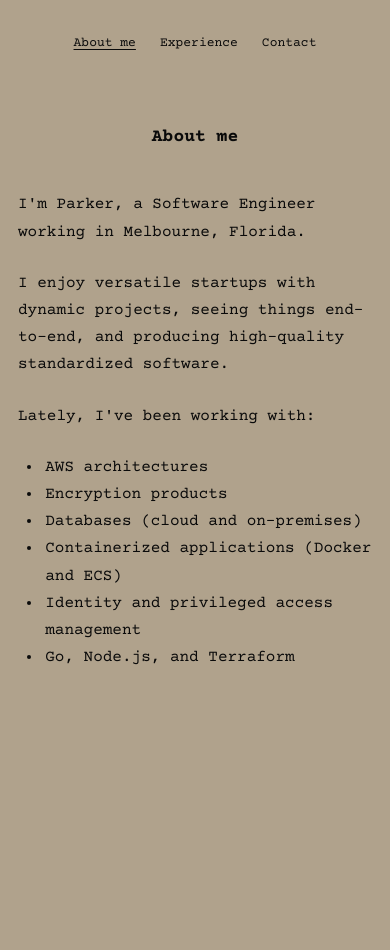
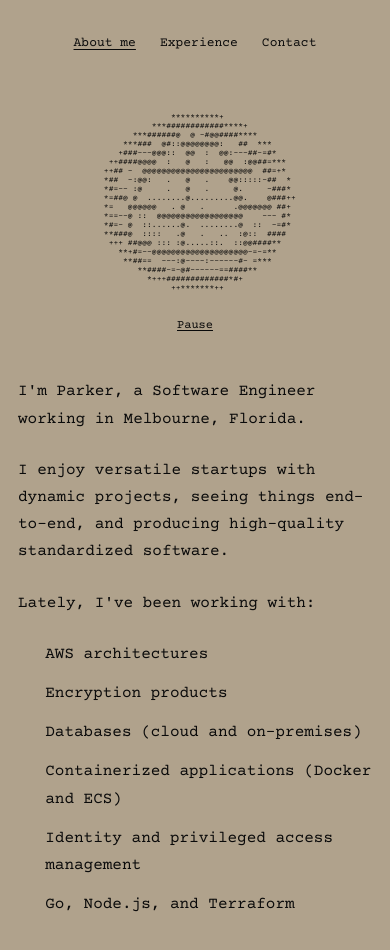
Before and after one commit to pcummings2021/parker-site, a Next.js app: page /about in a window 390 px wide. Shown: the top 950 px of the page. Before the commit the page ends 844 px from the top, so only its background shows below. Built offline with nearby package versions, Linux system fonts and the light colour scheme.

Commit message:
Add rotating ASCII globe and simplify page headings

```diff
--- a/app/about/page.tsx
+++ b/app/about/page.tsx
@@ -1,4 +1,5 @@
 import type { Metadata } from "next";
+import AsciiGlobe from "../components/ascii-globe";
 
 export const metadata: Metadata = {
   title: "About me",
@@ -7,13 +8,14 @@ export const metadata: Metadata = {
 
 export default function AboutPage() {
   return (
-    <main id="main-content" className="page">
-      <h1 className="page-title">About me</h1>
+    <main id="main-content" className="page page-with-globe">
+      <AsciiGlobe />
+      <h1 className="sr-only">About me</h1>
       <div className="page-content">
         <p>I&apos;m Parker, a Software Engineer working in Melbourne, Florida.</p>
         <p>I enjoy versatile startups with dynamic projects, seeing things end-to-end, and producing high-quality standardized software.</p>
         <p>Lately, I&apos;ve been working with:</p>
-        <ul className="list-disc">
+        <ul className="about-topics">
           <li>AWS architectures</li>
           <li>Encryption products</li>
           <li>Databases (cloud and on-premises)</li>
--- /dev/null
+++ b/app/components/ascii-globe-frame.ts
@@ -0,0 +1,55 @@
+const columns = 52;
+const rows = 25;
+const shades = ".:-=+*#@";
+const points: [number, number, number][] = [];
+
+function addPoint(latitude: number, longitude: number) {
+  points.push([
+    Math.cos(latitude) * Math.cos(longitude),
+    Math.sin(latitude),
+    Math.cos(latitude) * Math.sin(longitude),
+  ]);
+}
+
+// Latitude and longitude lines form the globe's wireframe.
+for (let meridian = 0; meridian < 12; meridian++) {
+  for (let sample = 0; sample <= 90; sample++) {
+    addPoint(-Math.PI / 2 + (sample / 90) * Math.PI, (meridian / 12) * Math.PI * 2);
+  }
+}
+for (let parallel = -3; parallel <= 3; parallel++) {
+  for (let sample = 0; sample < 160; sample++) {
+    addPoint((parallel / 8) * Math.PI, (sample / 160) * Math.PI * 2);
+  }
+}
+
+export function renderGlobe(angle: number): string {
+  const characters = new Array<string>(columns * rows).fill(" ");
+  const depth = new Float32Array(columns * rows).fill(-Infinity);
+  const tilt = 0.4 + Math.sin(angle * 0.5) * 0.12;
+  const sin = Math.sin(angle);
+  const cos = Math.cos(angle);
+  const sinTilt = Math.sin(tilt);
+  const cosTilt = Math.cos(tilt);
+
+  for (const [x, y, z] of points) {
+    const rotatedX = x * cos + z * sin;
+    const rotatedZ = -x * sin + z * cos;
+    const tiltedY = y * cosTilt - rotatedZ * sinTilt;
+    const tiltedZ = y * sinTilt + rotatedZ * cosTilt;
+    const perspective = 4 / (4 - tiltedZ);
+    const column = Math.round(columns / 2 + rotatedX * 19 * perspective);
+    const row = Math.round(rows / 2 - tiltedY * 9 * perspective);
+
+    if (column < 0 || column >= columns || row < 0 || row >= rows) continue;
+    const index = row * columns + column;
+    if (tiltedZ <= depth[index]) continue;
+    depth[index] = tiltedZ;
+    const shade = Math.max(0, Math.min(shades.length - 1, Math.floor(((tiltedZ + 1) / 2) * shades.length)));
+    characters[index] = shades[shade];
+  }
+
+  return Array.from({ length: rows }, (_, row) =>
+    characters.slice(row * columns, (row + 1) * columns).join(""),
+  ).join("\n");
+}
--- /dev/null
+++ b/app/components/ascii-globe.tsx
@@ -0,0 +1,69 @@
+"use client";
+
+import { useEffect, useRef, useState } from "react";
+import { renderGlobe } from "./ascii-globe-frame";
+
+const initialFrame = renderGlobe(0);
+
+export default function AsciiGlobe() {
+  const frameRef = useRef<HTMLPreElement>(null);
+  const angleRef = useRef(0);
+  const [paused, setPaused] = useState(false);
+
+  useEffect(() => {
+    const element = frameRef.current;
+    if (!element || paused) return;
+
+    const reducedMotion = window.matchMedia("(prefers-reduced-motion: reduce)");
+    let inView = false;
+    let animationId = 0;
+    let previousTime = 0;
+
+    function animate(time: number) {
+      if (!element) return;
+      if (!previousTime) previousTime = time;
+      const elapsed = time - previousTime;
+      if (elapsed >= 1000 / 15) {
+        angleRef.current += (Math.min(elapsed, 100) / 1000) * 0.45;
+        element.textContent = renderGlobe(angleRef.current);
+        previousTime = time;
+      }
+      animationId = window.requestAnimationFrame(animate);
+    }
+
+    function syncAnimation() {
+      const shouldAnimate = inView && !document.hidden && !reducedMotion.matches;
+      if (shouldAnimate && !animationId) {
+        previousTime = 0;
+        animationId = window.requestAnimationFrame(animate);
+      } else if (!shouldAnimate && animationId) {
+        window.cancelAnimationFrame(animationId);
+        animationId = 0;
+      }
+    }
+
+    const observer = new IntersectionObserver(([entry]) => {
+      inView = entry.isIntersecting;
+      syncAnimation();
+    });
+    observer.observe(element);
+    document.addEventListener("visibilitychange", syncAnimation);
+    reducedMotion.addEventListener("change", syncAnimation);
+
+    return () => {
+      window.cancelAnimationFrame(animationId);
+      observer.disconnect();
+      document.removeEventListener("visibilitychange", syncAnimation);
+      reducedMotion.removeEventListener("change", syncAnimation);
+    };
+  }, [paused]);
+
+  return (
+    <div className="ascii-globe">
+      <pre ref={frameRef} aria-hidden="true" className="ascii-globe-frame">{initialFrame}</pre>
+      <button type="button" className="ascii-globe-toggle" aria-label={paused ? "Resume globe animation" : "Pause globe animation"} onClick={() => setPaused((value) => !value)}>
+        {paused ? "Resume" : "Pause"}
+      </button>
+    </div>
+  );
+}
--- a/app/contact/page.tsx
+++ b/app/contact/page.tsx
@@ -9,7 +9,7 @@ export const metadata: Metadata = {
 export default function ContactPage() {
   return (
     <main id="main-content" className="page">
-      <h1 className="page-title">Contact</h1>
+      <h1 className="sr-only">Contact</h1>
       <div className="page-content">
         <p>Currently available for selected collaborations.</p>
         <p>You can write to <a href="mailto:me@parkerparkerparker.com">me@parkerparkerparker.com</a> or use the form below.</p>
--- a/app/experience/page.tsx
+++ b/app/experience/page.tsx
@@ -35,7 +35,7 @@ export const metadata: Metadata = {
 export default function ExperiencePage() {
   return (
     <main id="main-content" className="page">
-      <h1 className="page-title">Experience</h1>
+      <h1 className="sr-only">Experience</h1>
       <div className="page-content">
         {roles.map((role) => (
           <section key={role.number} className="experience-item">
--- a/app/globals.css
+++ b/app/globals.css
@@ -45,17 +45,34 @@ a:focus-visible, button:focus-visible, input:focus-visible, textarea:focus-visib
 .skip-link:focus { left: 24px; top: 16px; z-index: 10; background: var(--paper); padding: 8px; }
 
 .page { padding-top: clamp(80px, 14vh, 150px); }
-.page-title {
-  margin: 0 0 54px;
-  font-size: 18px;
-  font-weight: 700;
-  line-height: 1.3;
-  text-align: center;
+.page-with-globe { padding-top: 48px; }
+.ascii-globe { margin: 0 auto 38px; text-align: center; }
+.ascii-globe-frame {
+  width: fit-content;
+  margin: 0 auto;
+  font-family: var(--font-typewriter), "Courier New", monospace;
+  font-size: 8px;
+  line-height: 9px;
+  white-space: pre;
+  user-select: none;
+}
+.ascii-globe-toggle {
+  border: 0;
+  padding: 4px 8px;
+  background: transparent;
+  color: inherit;
+  font: inherit;
+  font-size: 12px;
+  text-decoration: underline;
+  text-underline-offset: 0.2em;
+  cursor: pointer;
 }
 .page-content p { margin: 0 0 1.5em; }
 .page-content h2 { margin: 0 0 0.35em; font-size: 16px; font-weight: 700; }
 .page-content ul { margin: 0; padding-left: 1.5em; }
 .page-content li { padding-left: 0.2em; }
+.about-topics { list-style: none; }
+.about-topics li + li { margin-top: 12px; }
 
 .experience-item { margin-bottom: 80px; }
 .experience-item:last-child { margin-bottom: 0; }
@@ -91,5 +108,9 @@ a:focus-visible, button:focus-visible, input:focus-visible, textarea:focus-visib
 @media (max-width: 480px) {
   .site-shell { width: min(100% - 36px, 640px); }
   .page { padding-top: 72px; }
-  .page-title { margin-bottom: 42px; }
+  .page-with-globe { padding-top: 32px; }
 }
+
+@media (prefers-reduced-motion: reduce) {
+  .ascii-globe-toggle { display: none; }
+}
```
